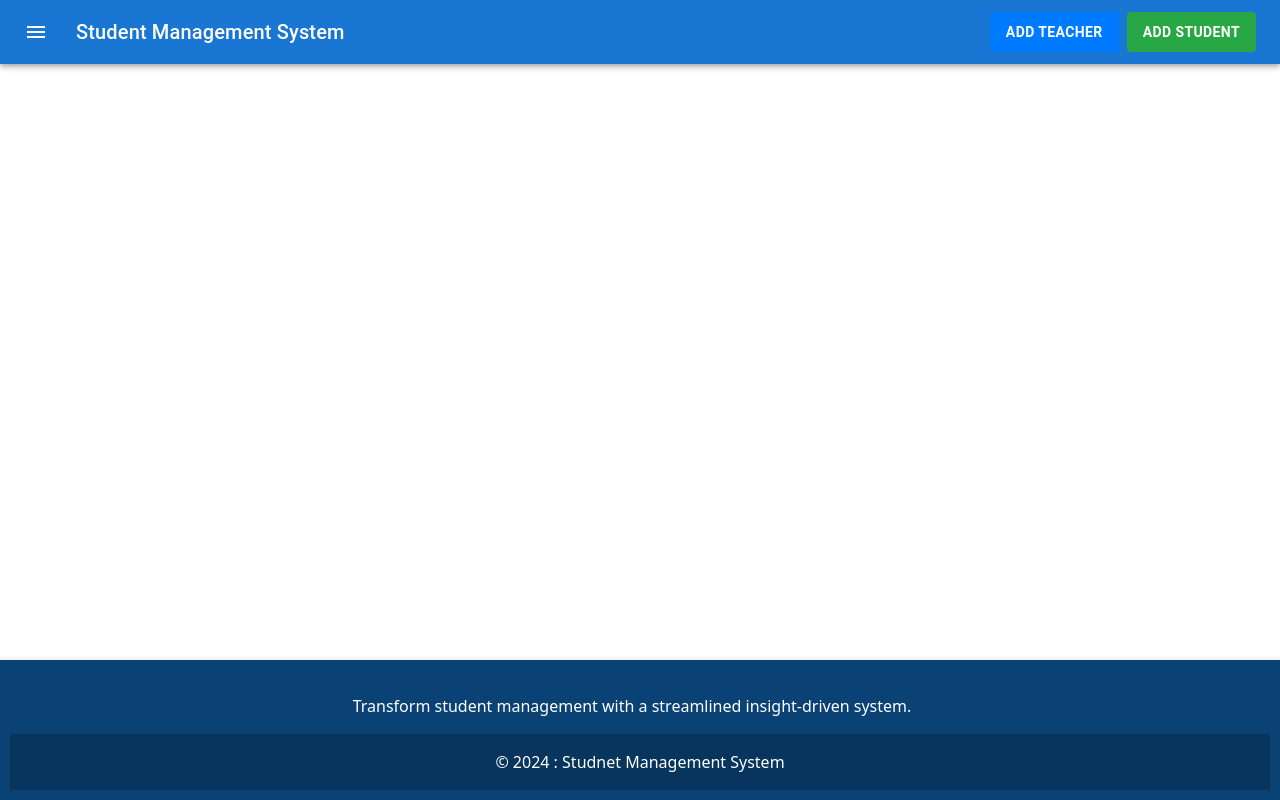
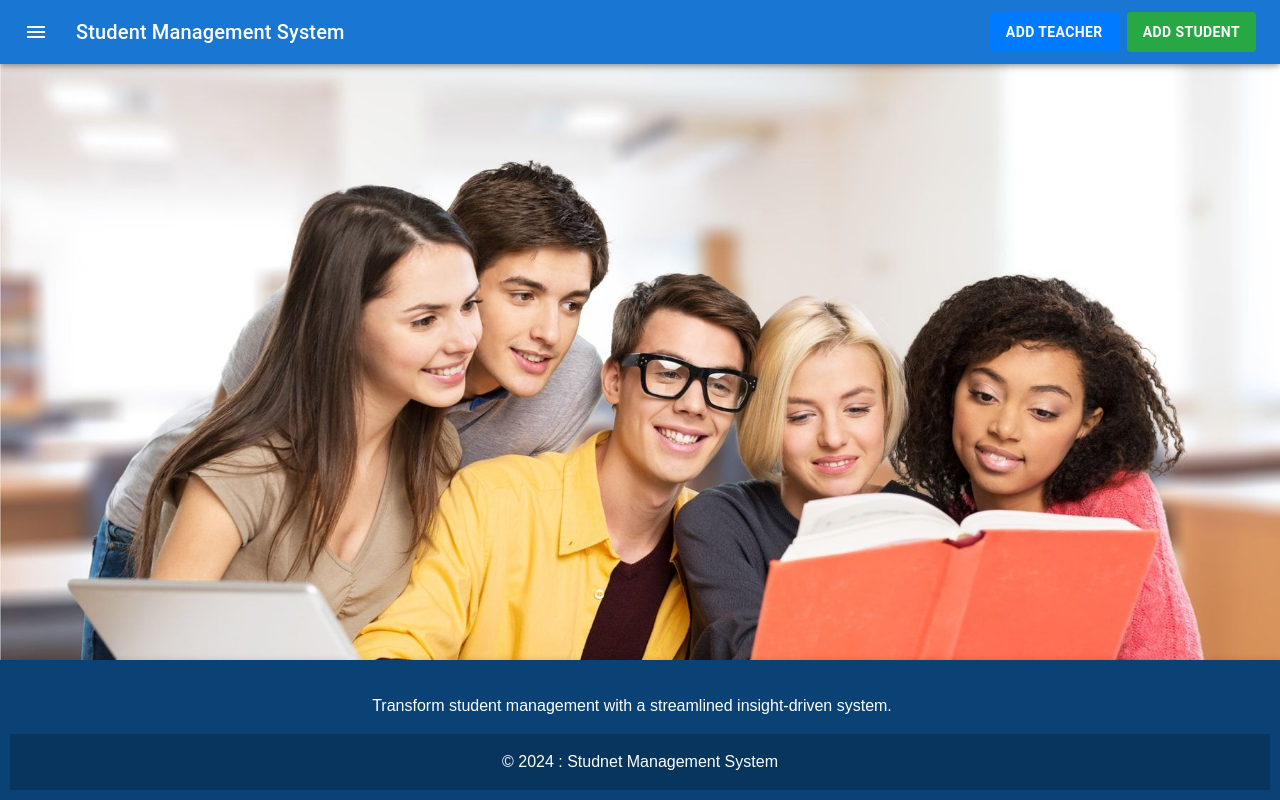
Before and after one commit to kithvin/SMS-Frontend, a React (Vite) app: page / in a window 1280 px wide. Built offline with nearby package versions, Linux system fonts and the light colour scheme.

Commit message:
add img to the home page

```diff
--- a/src/App.css
+++ b/src/App.css
@@ -4,6 +4,22 @@
   width: 100%;
   text-align: center;
   padding: 10px;
-  background-color: #f8f9fa; /* Adjust based on this design */
-  box-shadow: 0 -1px 5px rgba(0, 0, 0, 0.1); /* Optional: for a shadow effect */
+  background-color: #f8f9fa;
+  box-shadow: 0 -1px 5px rgba(0, 0, 0, 0.1);
 }
+
+
+body {
+  background-image: url('/src/images/bac.jpg'); /* Path to your image in the public folder */
+  background-size: cover; /* Ensures the image covers the entire viewport */
+  background-position: center; /* Centers the image */
+  background-repeat: no-repeat; /* Prevents repeating the image */
+  background-attachment: fixed; /* Keeps the image fixed during scroll */
+  margin: 0; /* Remove default margin */
+  font-family: Arial, sans-serif; /* Optional: Set a default font */
+  height: 100vh; /* Ensure the body takes up the full viewport height */
+}
+
+#root {
+  height: 100%; /* Ensure the root element takes up the full height */
+}
```
Also changed, not shown: src/images/bac.jpg (added).
